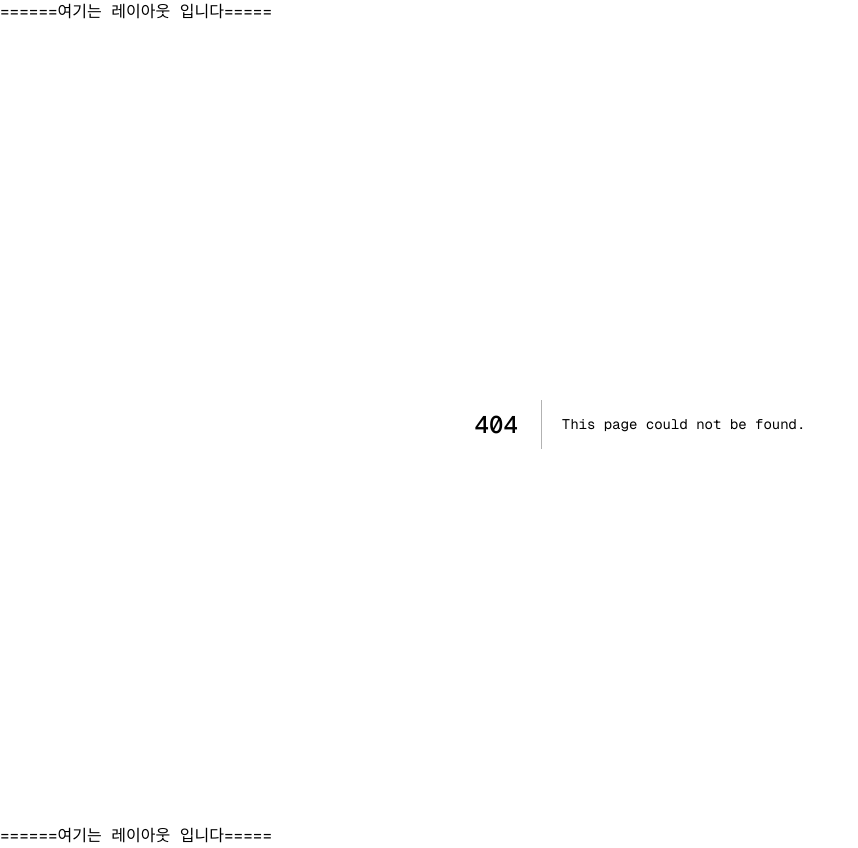
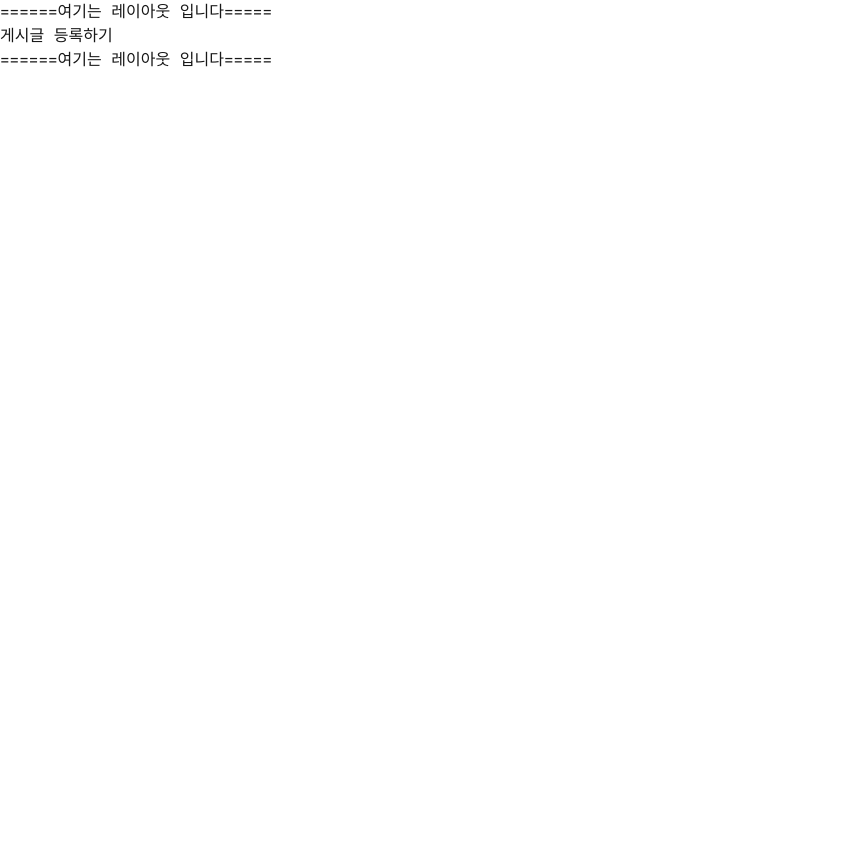
Before and after one commit to gun587330/FRONTEND_new_version, a Next.js app in the folder class-example/my-app/: page /section07/07-01-static-routing in a window 1280 px wide. Before the commit this address had no page. Shown: the whole page, without its empty margins (0-858 px from the left). After the commit the page ends 800 px from the top, so only its background shows below. Built offline with nearby package versions, Linux system fonts and the light colour scheme.

Commit message:
feat: 07-01-static-routing 폴더 추가

```diff
--- /dev/null
+++ b/class-example/my-app/src/app/section07/07-01-static-routing-moved/page.tsx
@@ -0,0 +1,7 @@
+"use client" // React 구버전으로 다운그레이드
+
+export default function StaticRoutingMovedPage(){
+    return(
+        <div>상세페이지 이동이 완료되었습니다.</div>
+    )
+}
--- /dev/null
+++ b/class-example/my-app/src/app/section07/07-01-static-routing/page.tsx
@@ -0,0 +1,22 @@
+"use client" // React 구버전으로 다운그레이드
+
+// Q) use client 써서 다운그레이드 했는데, 왜 React18버전 이상에서만 되는 "next/navigation" 라이브러리로 import해야 에러가 안나지?
+import { useRouter } from "next/navigation";
+//import { useRouter } from "next/router";
+
+export default function StaticRoutingPage(){
+    const 라우터 = useRouter();
+
+    const onClickSubmit = () => {
+        // 1. 게시글 등록하기
+
+        // ...
+
+        // 2. 등록된 페이지로 이동하기
+        라우터.push("/section07/07-01-static-routing-moved");
+    };
+
+    return(
+        <button onClick={onClickSubmit}>게시글 등록하기</button>
+    )
+}
```
